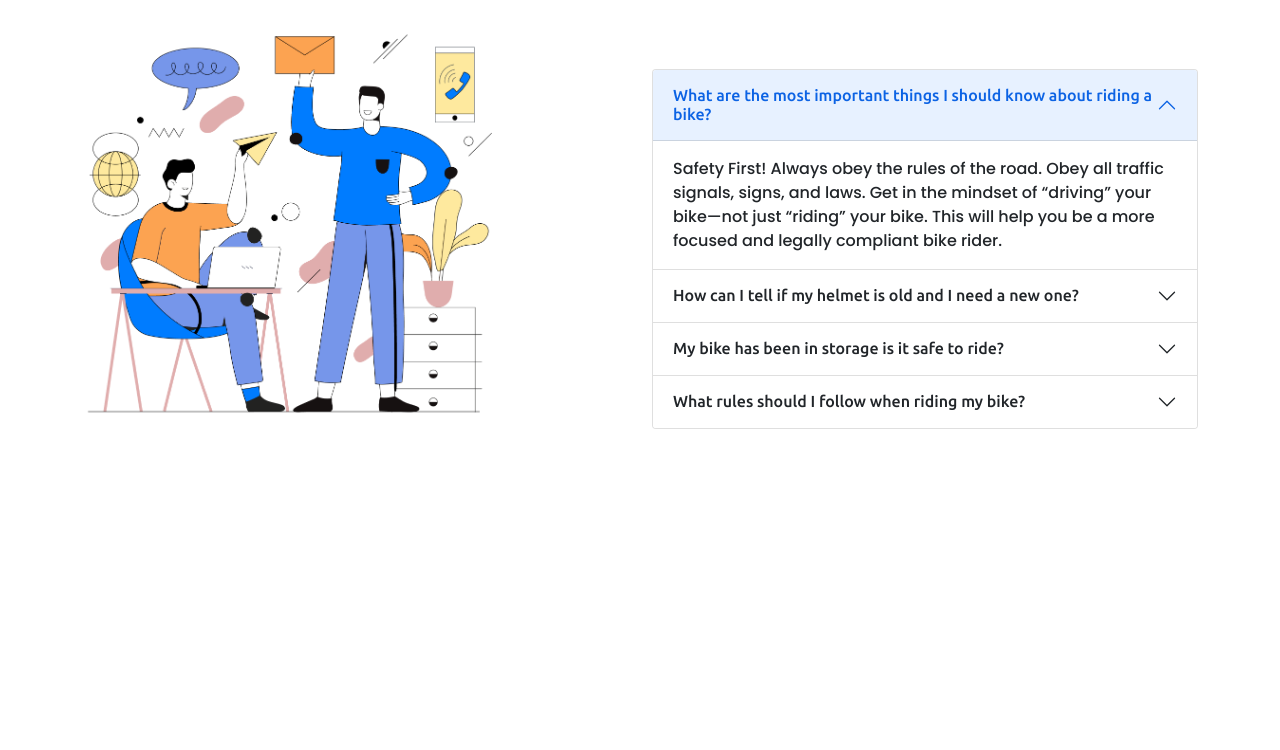
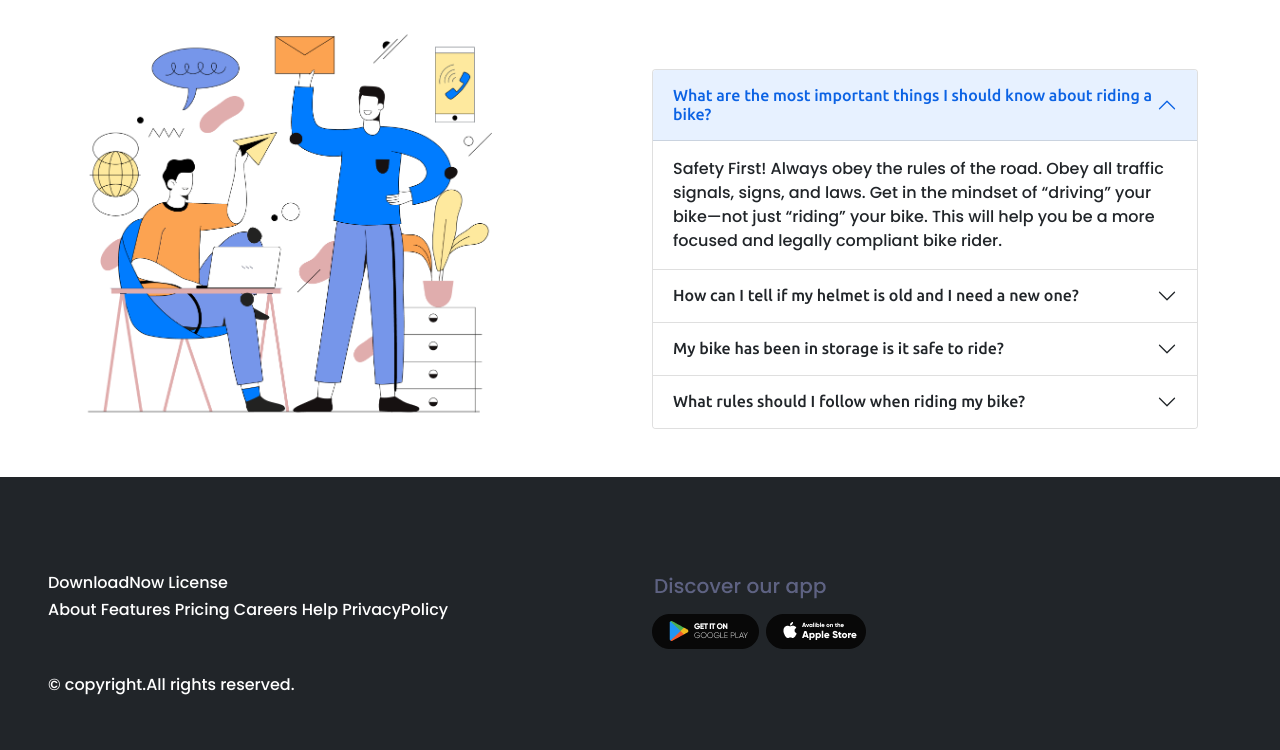
Before and after one commit to rayeemomayeer/honda-cbr, a plain HTML site: page index.html in a window 1280 px wide. Shown: the part 2832-3582 px from the top of the page. Before the commit the page ends 3261 px from the top, so only its background shows below. Drawn offline with nearby package versions, Linux system fonts and the light colour scheme.

Commit message:
requipment finished

```diff
--- a/index.html
+++ b/index.html
@@ -62,6 +62,7 @@
     </section>
   </header>
 
+  <!--main content-->
   <main>
     <!--upcomming bikes-->
     <section class="container mt-5" id="bikes">
@@ -237,6 +238,19 @@
 
   </main>
 
+  <!--footer-->
+  <footer class="bg-dark w-100 mt-5 pt-5" style="overflow: hidden;">
+    <div class="row row-cols-1 row-cols-md-2 p-5">
+      <div class="col">
+        <h6 class="text-white fw-lighter">DownloadNow License</h5>
+        <h6 class="text-white fw-lighter">About  Features  Pricing    Careers    Help   PrivacyPolicy</h6><br><br>
+        <h6 class="text-white fw-lighter">&copy; copyright.All rights reserved.</h6>
+      </div>
+      <div class="col">
+        <img src="images/Discover.png" alt="">
+      </div>
+    </div>
+  </footer>
 
   <!--bootstrap javascript link-->
   <script src="https://cdn.jsdelivr.net/npm/bootstrap@5.0.2/dist/js/bootstrap.bundle.min.js" integrity="sha384-MrcW6ZMFYlzcLA8Nl+NtUVF0sA7MsXsP1UyJoMp4YLEuNSfAP+JcXn/tWtIaxVXM" crossorigin="anonymous"></script>
```
Also changed, not shown: images/Discover.png (added).
